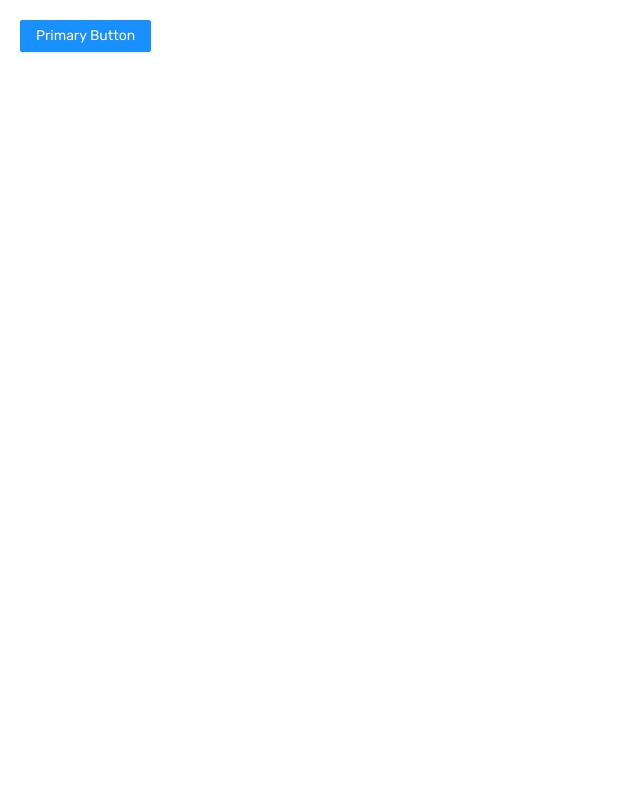
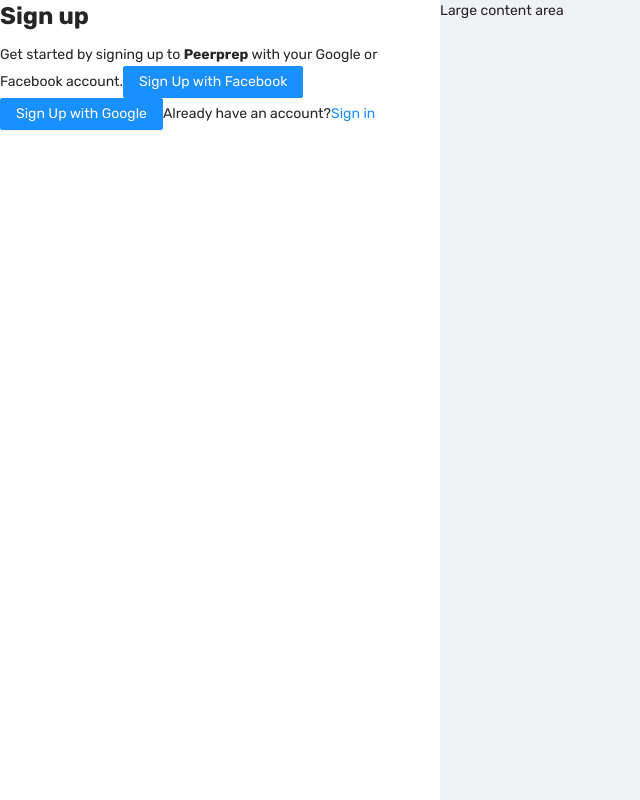
Before and after one commit to CS3219-SE-Principles-and-Patterns/cs3219-project-ay2122-2122-s1-g9, a React (Create React App) app in the folder frontend/: page /signup in a window 1280 px wide. Shown: the whole page, without its empty margins (0-640 px from the left). Built offline with nearby package versions, Linux system fonts and the light colour scheme.

Commit message:
feat: Set up 2 col layout and page routing (#2)
* build(deps): add react router

* chore: set up simple routing

* feat: set up 2col layout and signin signup

* feat: set up auth context

* chore: cleanup

* chore: remove unused library

```diff
--- a/frontend/package.json
+++ b/frontend/package.json
@@ -16,12 +16,14 @@
     "craco-less": "^1.20.0",
     "react": "^17.0.2",
     "react-dom": "^17.0.2",
+    "react-router-dom": "^5.3.0",
     "react-scripts": "4.0.3",
     "styled-components": "^5.3.1",
     "typescript": "^4.1.2",
     "web-vitals": "^1.0.1"
   },
   "devDependencies": {
+    "@types/react-router-dom": "^5.3.0",
     "@typescript-eslint/eslint-plugin": "^4.31.2",
     "@typescript-eslint/parser": "^4.31.2",
     "eslint": "^7.32.0",
--- a/frontend/src/App.tsx
+++ b/frontend/src/App.tsx
@@ -1,18 +1,30 @@
 import './App.less';
 
-import { Button } from 'antd';
 import React from 'react';
-import styled from 'styled-components';
+import { BrowserRouter as Router, Route, Switch } from 'react-router-dom';
 
-const Wrapper = styled.div`
-  padding: 20px;
-`;
+import PrivateRoute from './components/PrivateRoute';
+import { AuthProvider } from './hooks/auth';
+import Signin from './pages/Signin';
+import Signup from './pages/Signup';
 
 const App: React.FC = function () {
   return (
-    <Wrapper>
-      <Button type="primary">Primary Button</Button>
-    </Wrapper>
+    <AuthProvider>
+      <Router>
+        <Switch>
+          <PrivateRoute exact path="/">
+            <div>Home</div>
+          </PrivateRoute>
+          <Route path="/signin">
+            <Signin />
+          </Route>
+          <Route path="/signup">
+            <Signup />
+          </Route>
+        </Switch>
+      </Router>
+    </AuthProvider>
   );
 };
 
--- /dev/null
+++ b/frontend/src/components/PrivateRoute.tsx
@@ -0,0 +1,27 @@
+import React from 'react';
+import { Redirect, Route, RouteProps } from 'react-router';
+
+import useAuth from '../hooks/auth';
+
+// A wrapper for <Route> that redirects to the signin screen if you're not yet authenticated.
+const PrivateRoute: React.FC<RouteProps> = function (props) {
+  const { children, location, ...rest } = props;
+  const auth = useAuth();
+
+  return (
+    <Route {...rest}>
+      {auth?.user ? (
+        children
+      ) : (
+        <Redirect
+          to={{
+            pathname: '/signin',
+            state: { from: location },
+          }}
+        />
+      )}
+    </Route>
+  );
+};
+
+export default PrivateRoute;
--- /dev/null
+++ b/frontend/src/components/Sidebar.tsx
@@ -0,0 +1,17 @@
+import { Layout } from 'antd';
+import React from 'react';
+import styled from 'styled-components';
+
+const { Sider } = Layout;
+
+const StyledSider = styled(Sider)`
+  background: ${(props) => props.theme.colors.white};
+`;
+
+const Sidebar: React.FC = function (props) {
+  const { children } = props;
+
+  return <StyledSider width="440">{children}</StyledSider>;
+};
+
+export default Sidebar;
--- /dev/null
+++ b/frontend/src/components/Styles.ts
@@ -0,0 +1,6 @@
+import { Layout } from 'antd';
+import styled from 'styled-components';
+
+export const PageLayout = styled(Layout)`
+  min-height: 100vh;
+`;
--- /dev/null
+++ b/frontend/src/hooks/auth.tsx
@@ -0,0 +1,46 @@
+import React, { createContext, useContext, useEffect, useState } from 'react';
+
+interface AuthContext {
+  user: Types.User | null;
+  setUser: React.Dispatch<React.SetStateAction<Types.User | null>>;
+}
+
+const AuthContext = createContext<AuthContext | undefined>(undefined);
+
+export const AuthProvider: React.FC = function (props) {
+  const { children } = props;
+
+  const [user, setUser] = useState<Types.User | null>(null);
+
+  // Subscribe to user on mount
+  // Because this sets state in the callback it will cause any ...
+  // ... component that utilizes this hook to re-render with the ...
+  // ... latest auth object.
+  useEffect(() => {
+    // TODO: replace the unsubscribe this function once firebase is ready
+    const unsubscribe = () => {
+      console.log('unsub');
+    };
+    // const unsubscribe = firebase.auth().onAuthStateChanged((user) => {
+    //   if (user) {
+    //     setUser(user);
+    //   } else {
+    //     setUser(null);
+    //   }
+    // });
+    // Cleanup subscription on unmount
+    return () => unsubscribe();
+  }, []);
+
+  return (
+    <AuthContext.Provider value={{ user, setUser }}>
+      {children}
+    </AuthContext.Provider>
+  );
+};
+
+const useAuth = function () {
+  return useContext(AuthContext);
+};
+
+export default useAuth;
--- a/frontend/src/index.tsx
+++ b/frontend/src/index.tsx
@@ -1,12 +1,16 @@
 import React from 'react';
 import ReactDOM from 'react-dom';
+import { ThemeProvider } from 'styled-components';
 
 import App from './App';
 import reportWebVitals from './reportWebVitals';
+import theme from './styles/theme';
 
 ReactDOM.render(
   <React.StrictMode>
-    <App />
+    <ThemeProvider theme={theme}>
+      <App />
+    </ThemeProvider>
   </React.StrictMode>,
   document.getElementById('root')
 );
--- /dev/null
+++ b/frontend/src/pages/Signin.tsx
@@ -0,0 +1,29 @@
+import { Button, Layout, Typography } from 'antd';
+import React from 'react';
+import { Link } from 'react-router-dom';
+
+import Sidebar from '../components/Sidebar';
+import { PageLayout } from '../components/Styles';
+
+const { Title, Text } = Typography;
+
+const Signin: React.FC = function () {
+  return (
+    <PageLayout>
+      <Sidebar>
+        <Title level={3}>Sign in</Title>
+        <Text>
+          Get started by signing in to <Text strong>Peerprep</Text> with your
+          Google or Facebook account.
+        </Text>
+        <Button type="primary">Sign Ip with Facebook</Button>
+        <Button type="primary">Sign Ip with Google</Button>
+        <Text>Already have an account?</Text>
+        <Link to="/signup">Sign up</Link>
+      </Sidebar>
+      <Layout>Large content area</Layout>
+    </PageLayout>
+  );
+};
+
+export default Signin;
--- /dev/null
+++ b/frontend/src/pages/Signup.tsx
@@ -0,0 +1,29 @@
+import { Button, Layout, Typography } from 'antd';
+import React from 'react';
+import { Link } from 'react-router-dom';
+
+import Sidebar from '../components/Sidebar';
+import { PageLayout } from '../components/Styles';
+
+const { Title, Text } = Typography;
+
+const Signup: React.FC = function () {
+  return (
+    <PageLayout>
+      <Sidebar>
+        <Title level={3}>Sign up</Title>
+        <Text>
+          Get started by signing up to <Text strong>Peerprep</Text> with your
+          Google or Facebook account.
+        </Text>
+        <Button type="primary">Sign Up with Facebook</Button>
+        <Button type="primary">Sign Up with Google</Button>
+        <Text>Already have an account?</Text>
+        <Link to="/signin">Sign in</Link>
+      </Sidebar>
+      <Layout>Large content area</Layout>
+    </PageLayout>
+  );
+};
+
+export default Signup;
--- /dev/null
+++ b/frontend/src/styles/theme.ts
@@ -0,0 +1,15 @@
+export interface Theme {
+  colors: {
+    white: string;
+    black: string;
+  };
+}
+
+const theme: Theme = {
+  colors: {
+    white: '#FFFFFF',
+    black: '#434343',
+  },
+};
+
+export default theme;
--- /dev/null
+++ b/frontend/src/types.d.ts
@@ -0,0 +1,5 @@
+declare namespace Types {
+  interface User {
+    id: string;
+  }
+}
```
Also changed, not shown: frontend/src/components/Layout.tsx (deleted, +0 -7 lines), 1 other file (tests, documents, lock files or other folders).
